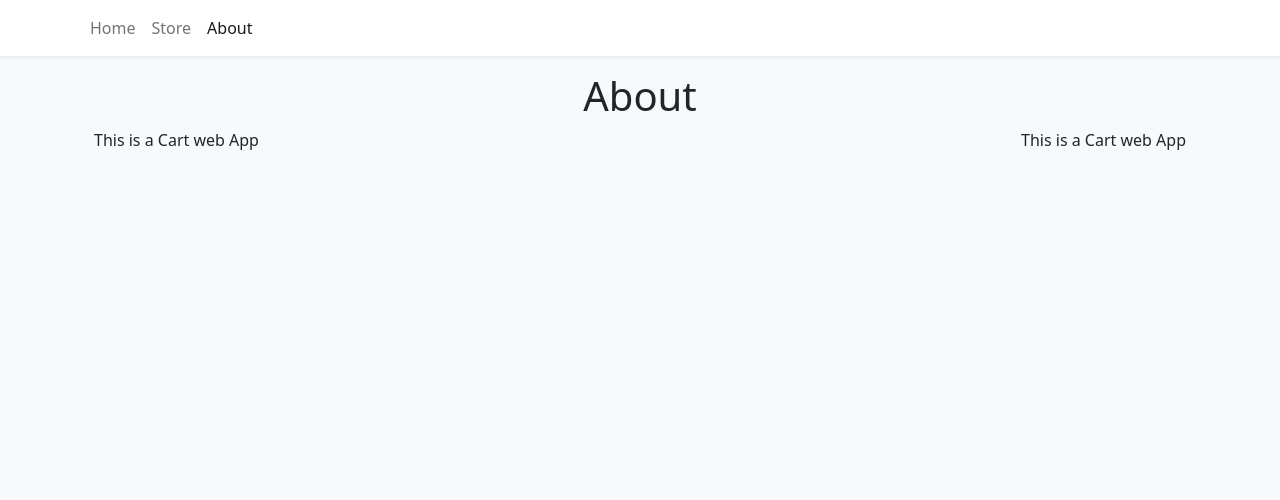
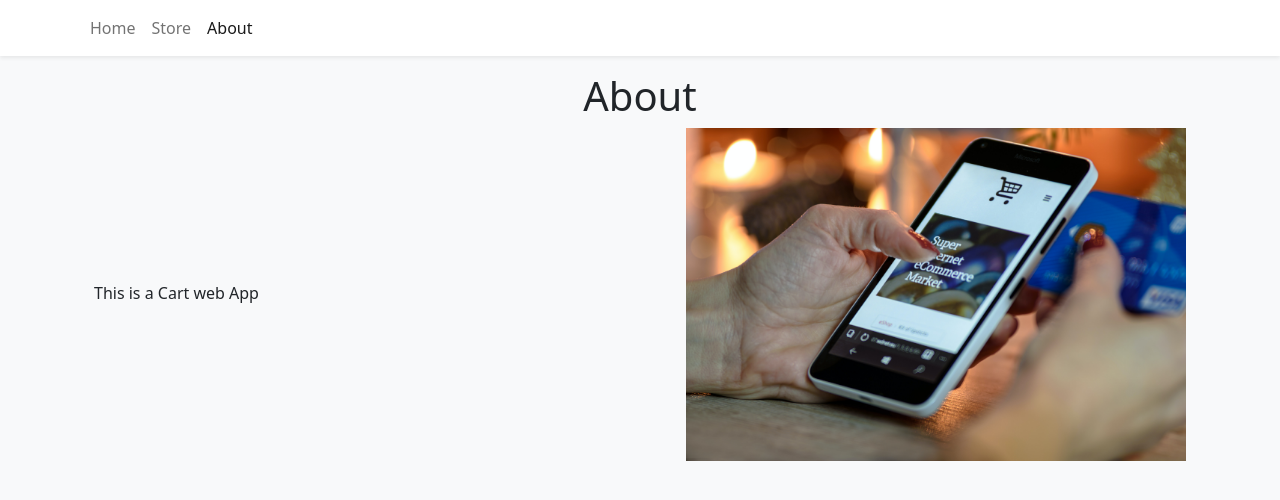
Before and after one commit to 12moi/store, a React (Vite) app: page /about in a window 1280 px wide. Shown: the top 500 px of the page. Built offline with nearby package versions, Linux system fonts and the light colour scheme.

Commit message:
add image source

```diff
--- a/src/pages/About.tsx
+++ b/src/pages/About.tsx
@@ -9,7 +9,7 @@ export function About() {
   <p>This is a Cart web App</p>
   </div>
   <div className="image">
-  <p>This is a Cart web App</p>
+  <img src="/public/imgs/1.jpg" alt="#" style={{width: "500px"}}/>
   </div>
   </Container>
   </>
```
